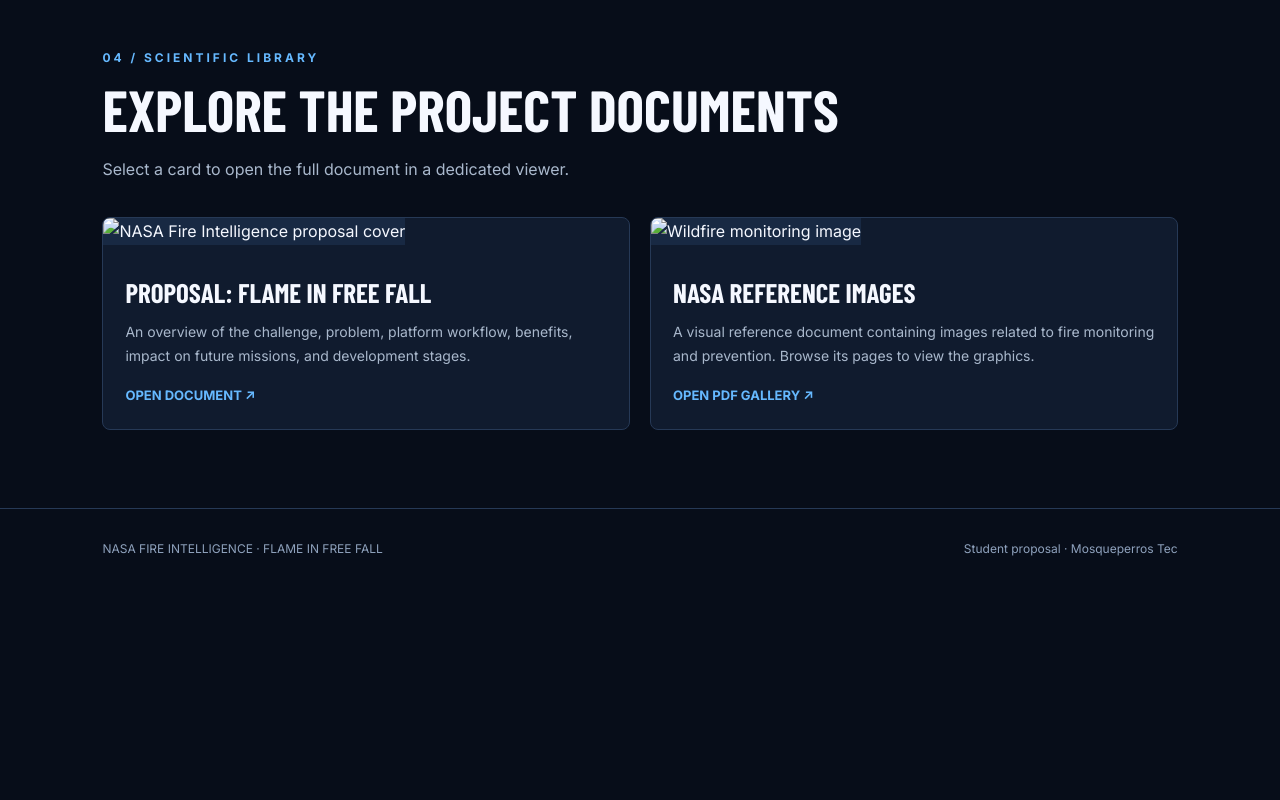
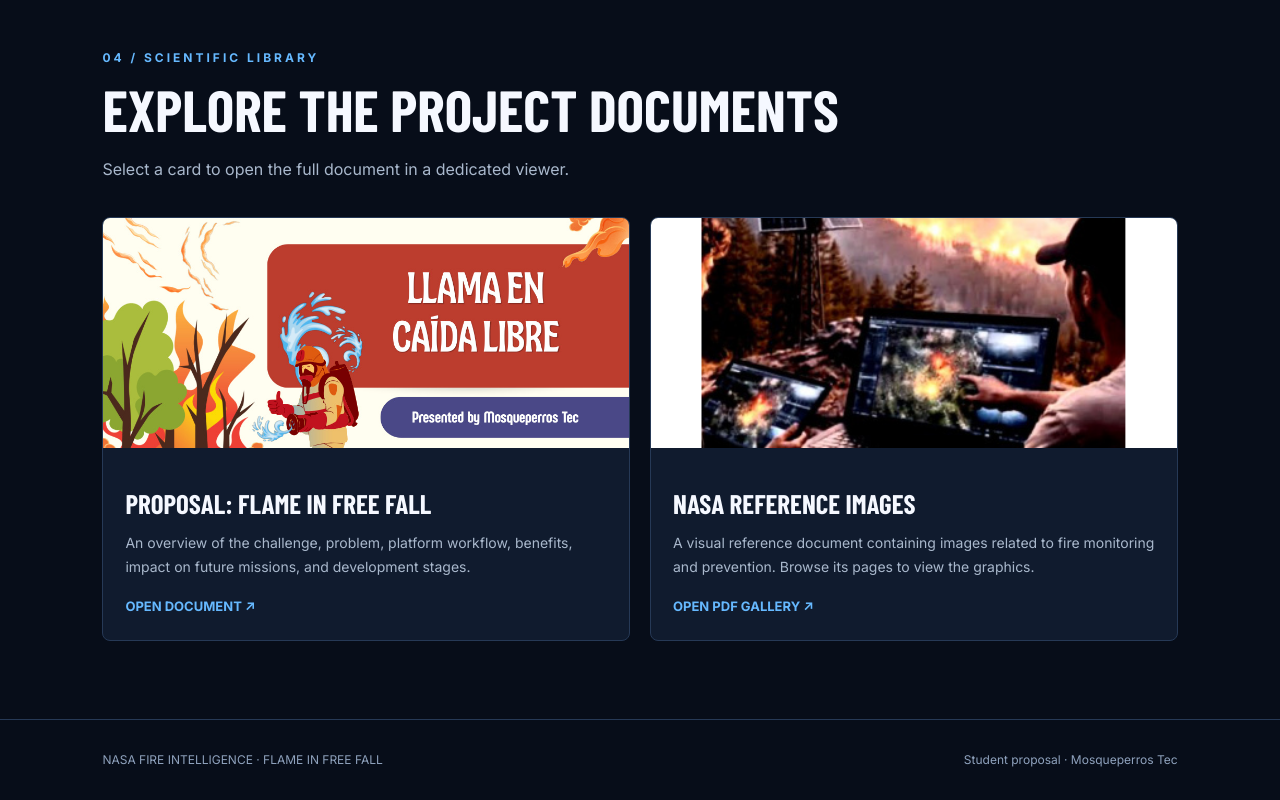
Before and after one commit to alexander-angel-tecnm/nasa-fire-intelligence, a plain HTML site: page index.html in a window 1280 px wide. Shown: the part 2730-3530 px from the top of the page. Before the commit the page ends 3319 px from the top, so only its background shows below. Drawn offline with nearby package versions, Linux system fonts and the light colour scheme; a web font is replaced by a local one.

Commit message:
Fix image paths for GitHub Pages

```diff
--- a/index.html
+++ b/index.html
@@ -43,8 +43,8 @@ footer{border-top:1px solid var(--line);padding:30px max(8vw,24px);color:#8fa2bd
 </section>
 <section id="biblioteca"><div class="section-head"><div class="eyebrow">04 / Scientific library</div><h2>Explore the project documents</h2><p>Select a card to open the full document in a dedicated viewer.</p></div>
 <div class="docs">
-<a class="doc-card" href="documentos.html?doc=propuesta"><img src="assets/propuesta_cover.jpg" alt="NASA Fire Intelligence proposal cover"><div class="doc-info"><h3>Proposal: Flame in Free Fall</h3><p>An overview of the challenge, problem, platform workflow, benefits, impact on future missions, and development stages.</p><span class="open">OPEN DOCUMENT ↗</span></div></a>
-<a class="doc-card" href="documentos.html?doc=fotos"><img src="assets/fotos_cover.jpg" alt="Wildfire monitoring image"><div class="doc-info"><h3>NASA reference images</h3><p>A visual reference document containing images related to fire monitoring and prevention. Browse its pages to view the graphics.</p><span class="open">OPEN PDF GALLERY ↗</span></div></a>
+<a class="doc-card" href="documentos.html?doc=propuesta"><img src="propuesta_cover.jpg" alt="NASA Fire Intelligence proposal cover"><div class="doc-info"><h3>Proposal: Flame in Free Fall</h3><p>An overview of the challenge, problem, platform workflow, benefits, impact on future missions, and development stages.</p><span class="open">OPEN DOCUMENT ↗</span></div></a>
+<a class="doc-card" href="documentos.html?doc=fotos"><img src="fotos_cover.jpg" alt="Wildfire monitoring image"><div class="doc-info"><h3>NASA reference images</h3><p>A visual reference document containing images related to fire monitoring and prevention. Browse its pages to view the graphics.</p><span class="open">OPEN PDF GALLERY ↗</span></div></a>
 </div></section>
 <footer><span>NASA FIRE INTELLIGENCE · FLAME IN FREE FALL</span><span>Student proposal · Mosqueperros Tec</span></footer>
 </body></html>
```
